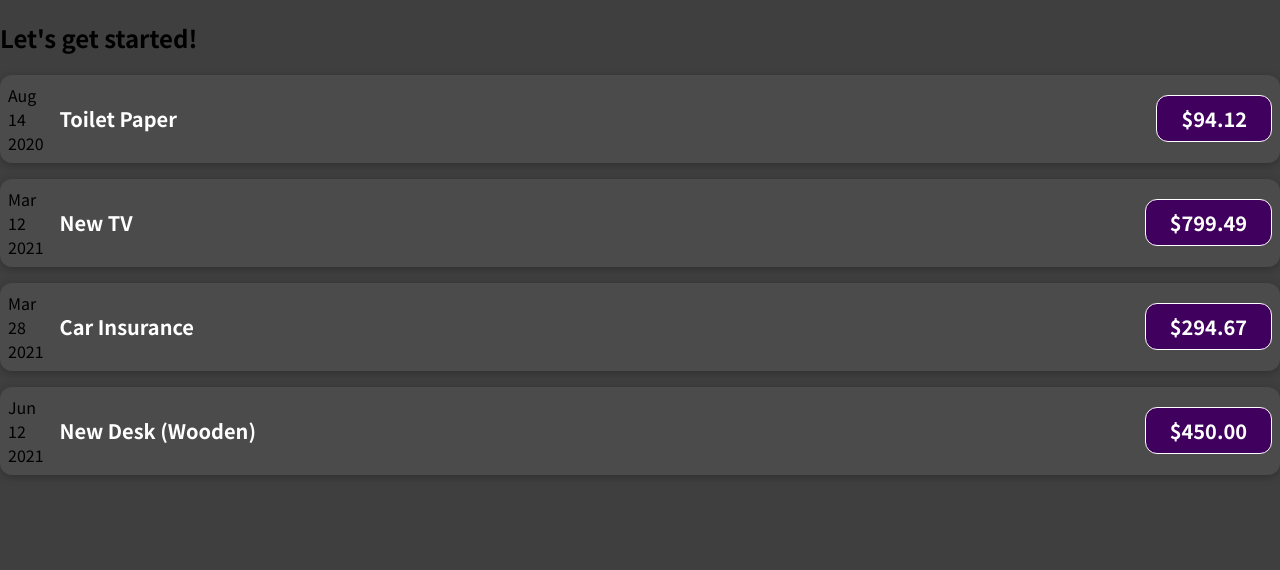
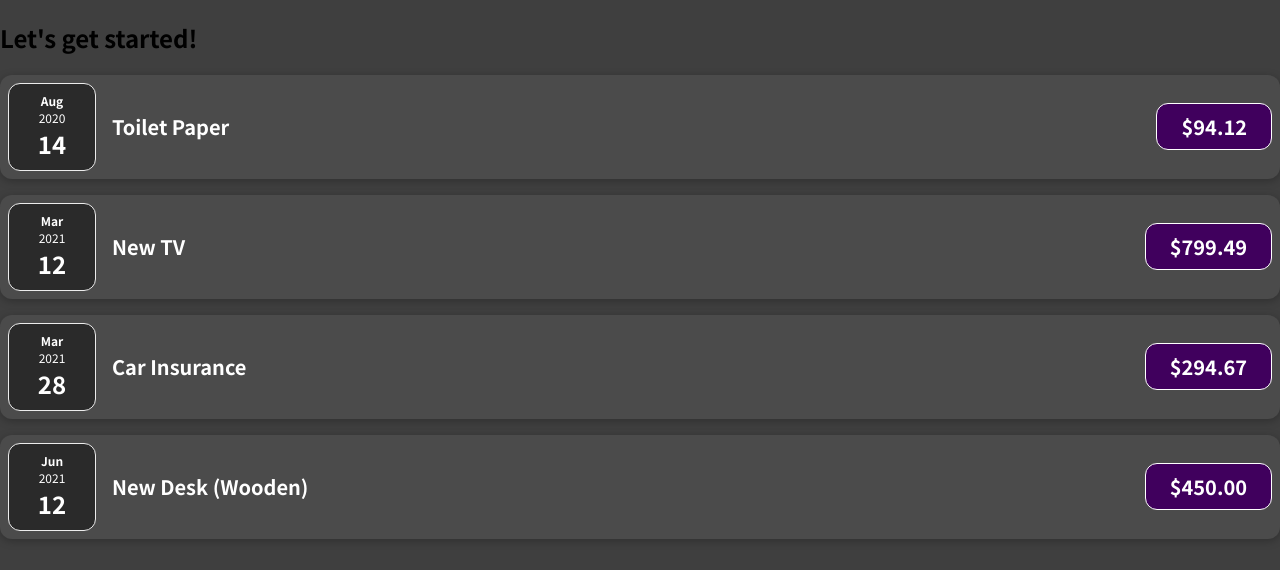
Before and after one commit to mbronstein1/expense-tracker, a React (Create React App) app: page / in a window 1280 px wide. Shown: the top 570 px of the page. Built offline with nearby package versions, Linux system fonts and the light colour scheme.

Commit message:
formatting/stylizing date

```diff
--- a/src/App.js
+++ b/src/App.js
@@ -1,30 +1,30 @@
-import React from "react";
-import ExpenseItem from "./components/ExpenseItem";
+import React from 'react';
+import ExpenseItem from './components/ExpenseItem';
 
 function App() {
   const expenses = [
     {
-      id: "e1",
-      title: "Toilet Paper",
+      id: 'e1',
+      title: 'Toilet Paper',
       amount: 94.12,
       date: new Date(2020, 7, 14),
     },
     {
-      id: "e2",
-      title: "New TV",
+      id: 'e2',
+      title: 'New TV',
       amount: 799.49,
       date: new Date(2021, 2, 12),
     },
     {
-      id: "e3",
-      title: "Car Insurance",
+      id: 'e3',
+      title: 'Car Insurance',
       amount: 294.67,
       date: new Date(2021, 2, 28),
     },
     {
-      id: "e4",
-      title: "New Desk (Wooden)",
-      amount: (450.0).toFixed(2),
+      id: 'e4',
+      title: 'New Desk (Wooden)',
+      amount: 450,
       date: new Date(2021, 5, 12),
     },
   ];
--- /dev/null
+++ b/src/components/ExpenseDate.css
@@ -0,0 +1,26 @@
+.expense-date {
+  display: flex;
+  flex-direction: column;
+  width: 5.5rem;
+  height: 5.5rem;
+  border: 1px solid #ececec;
+  background-color: #2a2a2a;
+  color: white;
+  border-radius: 12px;
+  align-items: center;
+  justify-content: center;
+}
+
+.expense-date__month {
+  font-size: 0.75rem;
+  font-weight: bold;
+}
+
+.expense-date__year {
+  font-size: 0.75rem;
+}
+
+.expense-date__day {
+  font-size: 1.5rem;
+  font-weight: bold;
+}
--- /dev/null
+++ b/src/components/ExpenseDate.js
@@ -0,0 +1,18 @@
+import React from 'react';
+import './ExpenseDate.css';
+
+const ExpenseDate = ({ date }) => {
+  const month = date.toLocaleString('en-US', { month: 'short' });
+  const day = date.toLocaleString('en-US', { day: '2-digit' });
+  const year = date.getFullYear();
+
+  return (
+    <div className='expense-date'>
+      <div className='expense-date__month'>{month}</div>
+      <div className='expense-date__year'>{year}</div>
+      <div className='expense-date__day'>{day}</div>
+    </div>
+  );
+};
+
+export default ExpenseDate;
--- a/src/components/ExpenseItem.js
+++ b/src/components/ExpenseItem.js
@@ -1,21 +1,14 @@
-import React from "react";
-import "./ExpenseItem.css";
+import React from 'react';
+import ExpenseDate from './ExpenseDate';
+import './ExpenseItem.css';
 
 const ExpenseItem = ({ item: { title, amount, date } }) => {
-  const month = date.toLocaleString("en-US", { month: "short" });
-  const day = date.toLocaleString("en-US", { day: "2-digit" });
-  const year = date.getFullYear();
-
   return (
     <div className='expense-item'>
-      <div>
-        <div>{month}</div>
-        <div>{day}</div>
-        <div>{year}</div>
-      </div>
+      <ExpenseDate date={date} />
       <div className='expense-item__description'>
         <h2>{title}</h2>
-        <div className='expense-item__price'>${amount}</div>
+        <div className='expense-item__price'>${amount.toFixed(2)}</div>
       </div>
     </div>
   );
```
